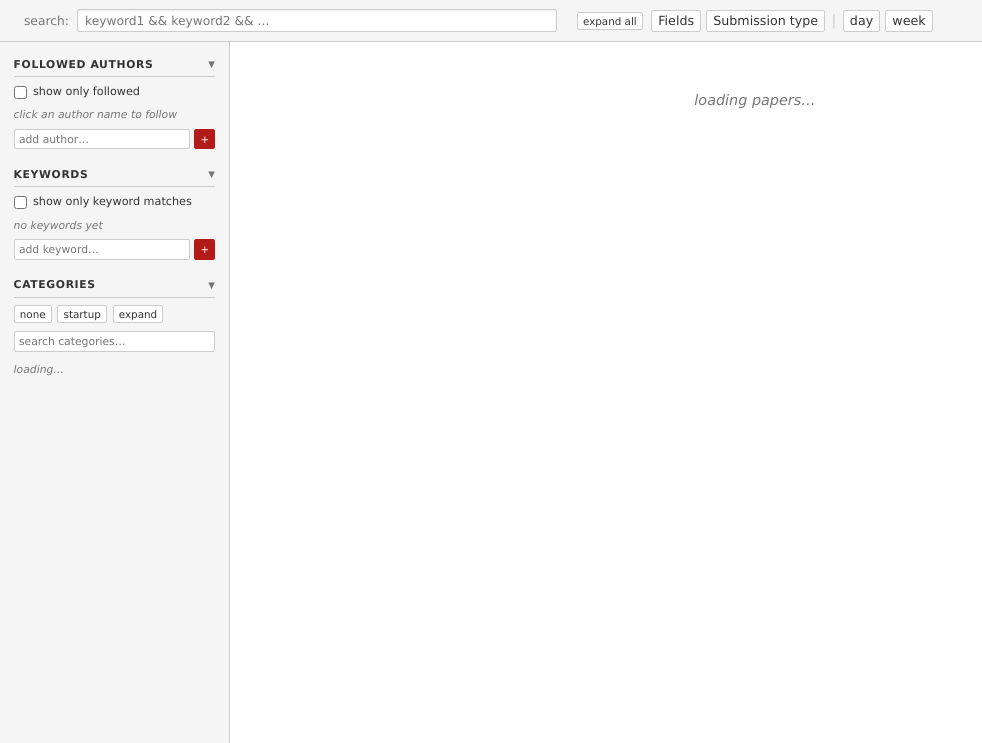
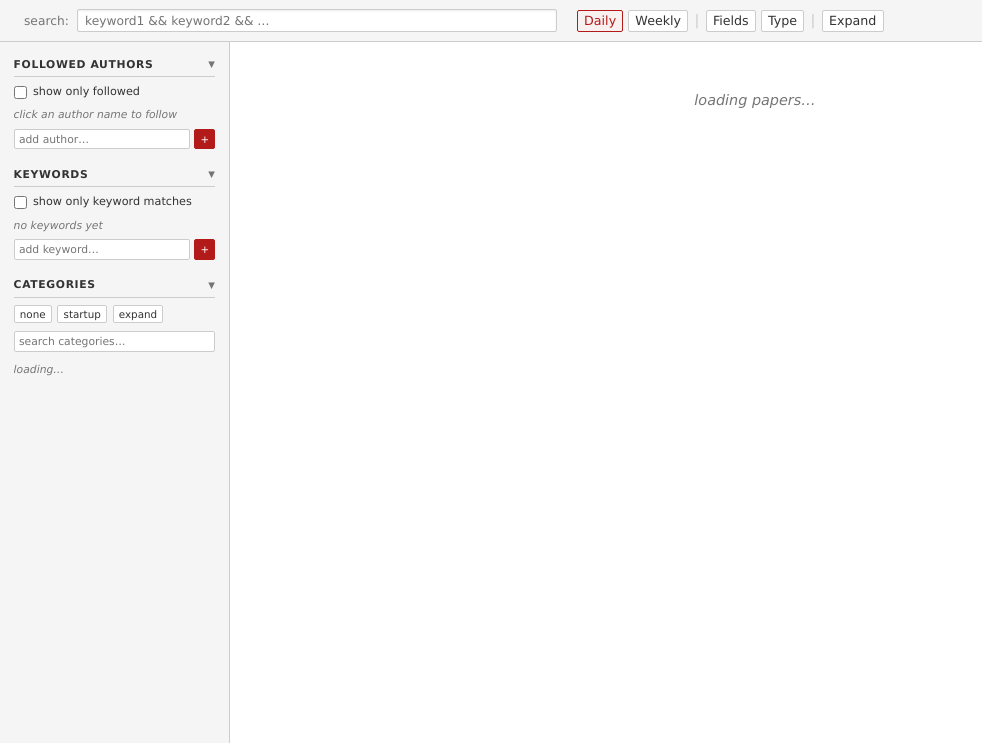
Before and after one commit to DougScalioni/arxiv-curator, a Flask app: template curation_ui/templates/all_papers.html in a window 1280 px wide. Shown: the part 57-800 px from the top of the page, without its empty margins (0-982 px from the left). Run offline with Flask 3, Linux system fonts and the light colour scheme; the template is opened without the code that fills it, so the values that code supplies are empty.

Commit message:
button fix

```diff
--- a/curation_ui/templates/all_papers.html
+++ b/curation_ui/templates/all_papers.html
@@ -358,7 +358,7 @@
     .search-bar { padding: 0.4rem 0.75rem; gap: 0.4rem; flex-wrap: wrap; }
     .search-label { display: none; }
     .search-input { max-width: none; min-width: 0; }
-    .search-expand-btns { display: none; }
+    .search-expand-btns { display: none; } /* unused, kept for compat */
     .search-group-btns { display: flex; gap: 0.3rem; flex-wrap: wrap; }
     .sidebar-toggle { display: block; }
 
@@ -402,15 +402,14 @@
   <input class="search-input" id="search" type="text"
     placeholder="keyword1 && keyword2 && …" oninput="onSearch(this.value)">
   <span class="stats" id="stats"></span>
-  <span class="search-expand-btns">
-    <button class="sb-btn" id="btn-expand-all" onclick="toggleExpandAll()">expand all</button>
-  </span>
   <span class="search-group-btns">
+    <button class="sb-btn sb-btn-group sb-btn-active" id="toggle-day" onclick="setView('day')">Daily</button>
+    <button class="sb-btn sb-btn-group" id="toggle-week" onclick="setView('week')">Weekly</button>
+    <span style="color:var(--border);margin:0 0.1rem;">|</span>
     <button class="sb-btn sb-btn-group" id="btn-sep-fields" onclick="toggleGroup('field')">Fields</button>
-    <button class="sb-btn sb-btn-group" id="btn-sep-type" onclick="toggleGroup('type')">Submission type</button>
+    <button class="sb-btn sb-btn-group" id="btn-sep-type" onclick="toggleGroup('type')">Type</button>
     <span style="color:var(--border);margin:0 0.1rem;">|</span>
-    <button class="sb-btn sb-btn-group" id="toggle-day" onclick="setView('day')">day</button>
-    <button class="sb-btn sb-btn-group" id="toggle-week" onclick="setView('week')">week</button>
+    <button class="sb-btn sb-btn-group" id="btn-expand-all" onclick="toggleExpandAll()">Expand</button>
   </span>
 </div>
 
@@ -1263,7 +1262,7 @@ function render() {
   sessionStorage.setItem('selectedCats', JSON.stringify([...selectedCats]));
   allExpanded = false;
   const btn = document.getElementById('btn-expand-all');
-  if (btn) btn.textContent = 'expand all';
+  if (btn) btn.textContent = 'Expand';
 
   const shown = filtered();
   document.getElementById('stats').textContent = `${shown.length} / ${papers.length} papers`;
@@ -1525,7 +1524,7 @@ function toggleExpandAll() {
   allExpanded = !allExpanded;
   sessionStorage.setItem('allExpanded', allExpanded);
   document.querySelectorAll('.paper').forEach(p => p.classList.toggle('expanded', allExpanded));
-  document.getElementById('btn-expand-all').textContent = allExpanded ? 'collapse all' : 'expand all';
+  document.getElementById('btn-expand-all').textContent = allExpanded ? 'Collapse' : 'Expand';
   if (allExpanded) loadKatex();
 }
 
@@ -1533,7 +1532,7 @@ function expandAll() {
   allExpanded = true;
   document.querySelectorAll('.paper').forEach(p => p.classList.add('expanded'));
   const btn = document.getElementById('btn-expand-all');
-  if (btn) btn.textContent = 'collapse all';
+  if (btn) btn.textContent = 'Collapse';
   loadKatex();
 }
 
@@ -1541,7 +1540,7 @@ function collapseAll() {
   allExpanded = false;
   document.querySelectorAll('.paper').forEach(p => p.classList.remove('expanded'));
   const btn = document.getElementById('btn-expand-all');
-  if (btn) btn.textContent = 'expand all';
+  if (btn) btn.textContent = 'Expand';
 }
 
 function toggleSection(titleEl) {
```
